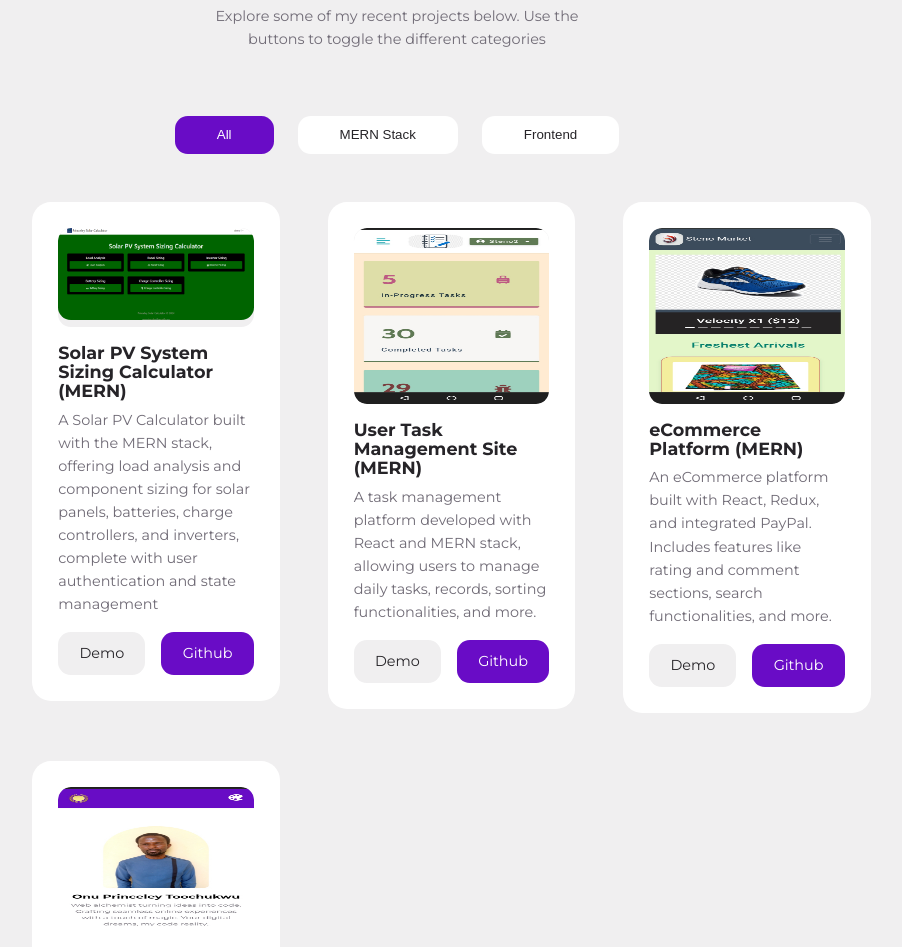
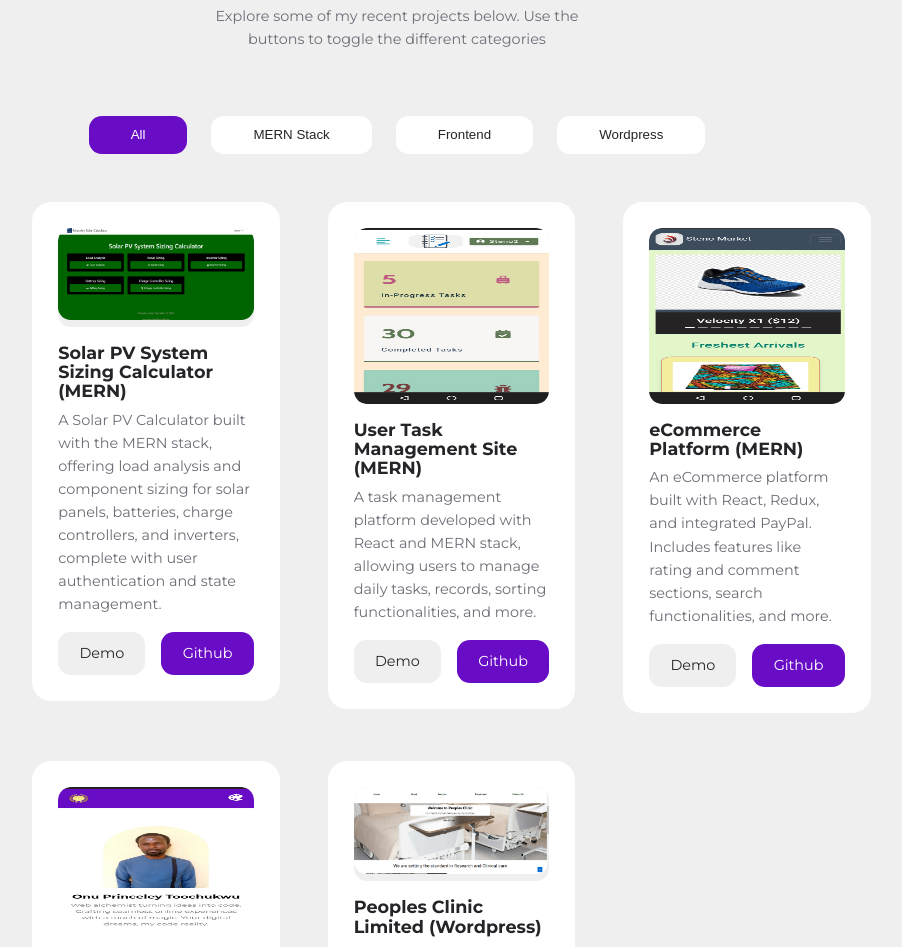
Before and after one commit to steno1/portfolio20, a React (Create React App) app: page / in a window 1280 px wide. Shown: the part 2665-3612 px from the top of the page, without its empty margins (243-1145 px from the left). Built offline with nearby package versions, Linux system fonts and the light colour scheme.

Commit message:
updated project, added wordpress project

```diff
--- a/src/data/portfolioData.js
+++ b/src/data/portfolioData.js
@@ -1,7 +1,8 @@
-import ecommerce from "../asset/eCommerce.jpg"
-import portfolio from "../asset/portfolio.jpg"
-import solarCalculator from "../asset/solarCalculator.PNG"
-import task from "../asset/task.jpg"
+import ecommerce from "../asset/eCommerce.jpg";
+import portfolio from "../asset/portfolio.jpg";
+import solarCalculator from "../asset/solarCalculator.PNG";
+import task from "../asset/task.jpg";
+import peoplesClinic from "../asset/peoplesClinic.PNG";
 
 const portfolioData = [
   {
@@ -9,14 +10,14 @@ const portfolioData = [
     category: "MERN stack",
     image: solarCalculator,
     title: "Solar PV System Sizing Calculator (MERN)",
-      description: "A Solar PV Calculator built with the MERN stack, offering load analysis and component sizing for solar panels, batteries, charge controllers, and inverters, complete with user authentication and state management",
+    description: "A Solar PV Calculator built with the MERN stack, offering load analysis and component sizing for solar panels, batteries, charge controllers, and inverters, complete with user authentication and state management.",
     demo: "https://solar-calculator-1.onrender.com/",
     githubLink: "https://github.com/steno1/solar_calculator"
   },
   {
     id: 2,
     category: "MERN stack",
-      image:task,
+    image: task,
     title: "User Task Management Site (MERN)",
     description: "A task management platform developed with React and MERN stack, allowing users to manage daily tasks, records, sorting functionalities, and more.",
     demo: "https://dailytaskapp.onrender.com/landing",
@@ -36,10 +37,18 @@ const portfolioData = [
     category: "Frontend",
     image: portfolio,
     title: "My Portfolio Site (Frontend)",
-      description: "A frontend-focused portfolio site built using React, Context API, HTML, and CSS. It includes sections like Header, Home, About, Portfolio, Projects, etc",
-      demo: "https://steno1.github.io/lastPortfolio/",
-      githubLink: "https://github.com/steno1/lastPortfolio/tree/master"
+    description: "A frontend-focused portfolio site built using React, Context API, HTML, and CSS. It includes sections like Header, Home, About, Portfolio, Projects, etc.",
+    demo: "https://steno1.github.io/portfolio20/",
+    githubLink: "https://github.com/steno1/portfolio20"
   },
+  {
+    id: 5,
+    category: "Wordpress",
+    image: peoplesClinic,
+    title: "Peoples Clinic Limited (Wordpress)",
+    description: "Peoples Clinic Limited is a leading healthcare provider in Nigeria, offering high-quality services. We prioritize patient well-being with personalized care.\n- Laboratory Services\n- Surgery\n- Delivery & Circumcision\n\nBuilt with WordPress, providing world-class care with a personal touch.",
+    demo: "https://peoplesclinic.com.ng/"
+  }
 ];
 
 export default portfolioData;
```
Also changed, not shown: src/asset/peoplesClinic.PNG (added). Lines whose indentation alone changed are shown as unchanged.
